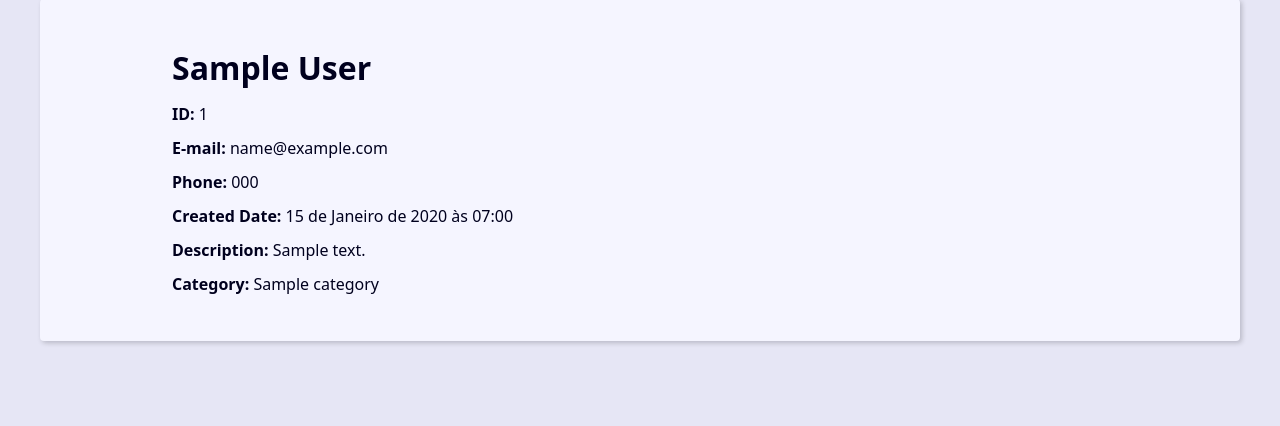
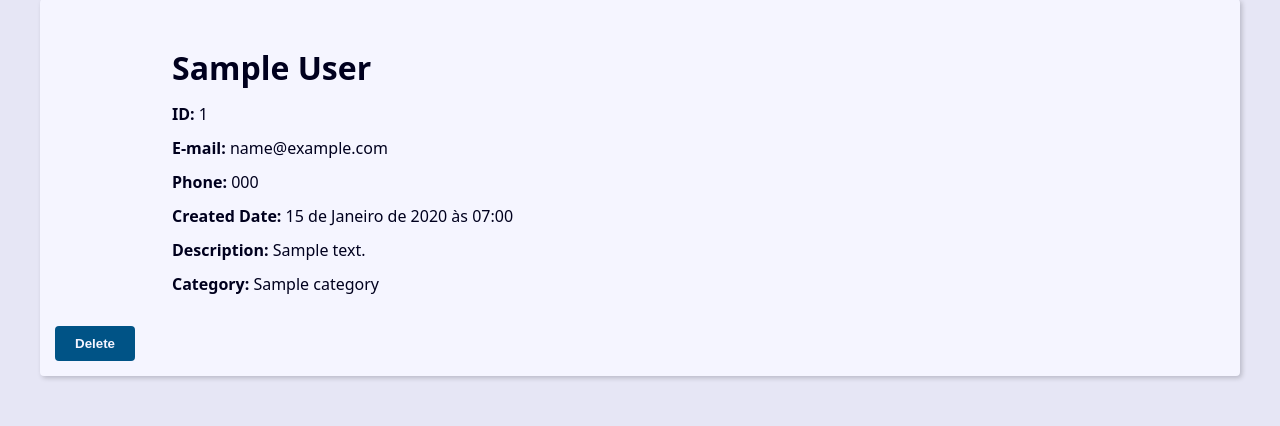
Before and after one commit to ruben-sa-brito/projeto-agenda-django, a Django app: page /contact/1/detail/ in a window 1280 px wide. Shown: the part 270-696 px from the top of the page. Run offline with Django 4.2, Linux system fonts and the light colour scheme; tables that the repository leaves empty hold one stand-in row (values such as "Sample post").

Commit message:
incluindo view para excluir contatos

```diff
--- a/contact/templates/contact/contact.html
+++ b/contact/templates/contact/contact.html
@@ -14,4 +14,16 @@
         <p><b>Category:</b> {{ contact.category }}</p>
     </div>
 
+    <div class="contact-links">
+        <form action="{% url 'contact:delete' contact.id %}" method="POST">
+            {% csrf_token %}
+        {% if confirmation == 'no' %}
+            <input type="hidden" name="confirmation" value="yes">
+            <button class="btn btn-link btn-delete" type="submit"> Confirma? </button>
+        {% else %}
+            <button class="btn btn-link btn-delete" type="submit"> Delete </button>
+        {% endif %}
+        </form>
+    </div>
+
 {% endblock content%}
--- a/contact/urls.py
+++ b/contact/urls.py
@@ -1,6 +1,6 @@
 
 from django.urls import path
-from contact.views import index, contact, search, create
+from contact.views import index, contact, search, create, delete
 
 app_name = 'contact'
 
@@ -11,6 +11,7 @@ urlpatterns = [
     # contact (CRUD)
     path('<int:contact_id>/detail/', contact, name='contact'),
     path('create/', create, name='create'),
+    path('<int:contact_id>/delete/', delete, name='delete'),
     # path('<int:contact_id>/update/', update, name='update'),
     # path('<int:contact_id>/delete/', delete, name='delete'),
 ]
--- a/contact/views/contact_forms.py
+++ b/contact/views/contact_forms.py
@@ -12,7 +12,6 @@ def create(request):
         }
 
         if form.is_valid():
-            print('formulário válido!!')
             form.save()
             return redirect('contact:create')
 
--- a/contact/views/contact_views.py
+++ b/contact/views/contact_views.py
@@ -74,3 +74,23 @@ def search(request):
         'contact/index.html',
         context
     )
+
+def delete(request, contact_id):
+    contact=get_object_or_404(
+        Contact, pk=contact_id, show=True
+    )
+
+    confirmation = request.POST.get('confirmation', 'no')
+
+    if confirmation == 'yes':
+        contact.delete()
+        return redirect('contact:index')
+
+    return render(
+        request,
+        'contact/contact.html',
+        {
+            'contact':contact,
+            'confirmation':confirmation,
+        }
+    )
```
